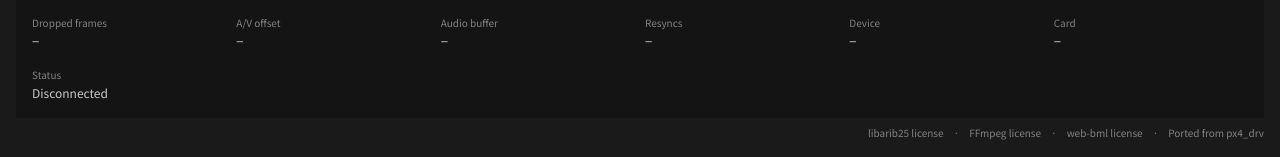
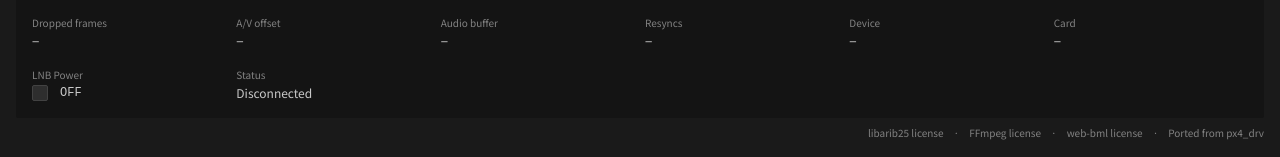
Before and after one commit to e04/px4-web, a React (Vite) app: page / in a window 1280 px wide. Shown: the part 1584-1741 px from the top of the page. Built offline with nearby package versions, Linux system fonts and the light colour scheme.

Commit message:
status: LNB power checkbox with confirmation

```diff
--- a/src/app/App.tsx
+++ b/src/app/App.tsx
@@ -197,6 +197,9 @@ export default function App() {
                 playback={playback.playback}
                 deviceLabel={session.deviceLabel}
                 cardless={session.cardless}
+                lnb={session.lnb}
+                lnbSupported={session.lnbSupported}
+                onLnbChange={(on) => void session.setLnb(on)}
                 b25={session.b25}
                 status={status}
               />
--- a/src/app/components/Diagnostics.tsx
+++ b/src/app/components/Diagnostics.tsx
@@ -1,5 +1,5 @@
-import { memo, useEffect, useRef } from 'react';
-import { Box, Group, Paper, SimpleGrid, Stack, Text } from '@mantine/core';
+import { memo, useEffect, useRef, useState } from 'react';
+import { Box, Button, Checkbox, Group, Modal, Paper, SimpleGrid, Stack, Text } from '@mantine/core';
 import type { TransportSnapshot } from '../../transport/pipeline';
 import type { ProgramEvent } from '../../transport/program-info';
 import type { PlayerSnapshot } from '../hooks/usePlayback';
@@ -61,6 +61,9 @@ interface MetricsGridProps {
   playback: PlayerSnapshot | undefined;
   deviceLabel: string;
   cardless: boolean;
+  lnb: boolean;
+  lnbSupported: boolean;
+  onLnbChange: (on: boolean) => void;
   b25: Record<string, number | boolean | undefined> | undefined;
   status: string;
 }
@@ -70,9 +73,13 @@ export function MetricsGrid({
   playback,
   deviceLabel,
   cardless,
+  lnb,
+  lnbSupported,
+  onLnbChange,
   b25,
   status,
 }: MetricsGridProps) {
+  const [confirmLnb, setConfirmLnb] = useState(false);
   const metrics: [string, string][] = [
     ['Bitrate', format(transport?.mbps, ' Mbps', 2)],
     ['Max input gap', format(transport?.maxGapMs, ' ms', 0)],
@@ -106,7 +113,27 @@ export function MetricsGrid({
             </Text>
           </Box>
         ))}
-        <Box style={{ gridColumn: '1 / -1', minWidth: 0 }}>
+        <Box>
+          <Text component="dt" size="10px" c="dimmed" mb={5}>
+            LNB Power
+          </Text>
+          <Box component="dd" m={0}>
+            <Checkbox
+              size="xs"
+              aria-label="LNB Power"
+              label={lnb ? 'ON' : 'OFF'}
+              styles={{ label: { fontFamily: 'monospace' } }}
+              checked={lnb}
+              disabled={!lnbSupported}
+              onChange={(event) => {
+                // Powering the LNB puts DC on the antenna cable; ask before switching on.
+                if (event.currentTarget.checked) setConfirmLnb(true);
+                else onLnbChange(false);
+              }}
+            />
+          </Box>
+        </Box>
+        <Box style={{ gridColumn: '2 / -1', minWidth: 0 }}>
           <Text component="dt" size="10px" c="dimmed" mb={5}>
             Status
           </Text>
@@ -115,6 +142,28 @@ export function MetricsGrid({
           </Text>
         </Box>
       </SimpleGrid>
+      <Modal
+        opened={confirmLnb}
+        onClose={() => setConfirmLnb(false)}
+        title="Turn on LNB power?"
+        centered
+      >
+        <Group justify="flex-end" gap="xs">
+          <Button color="gray" variant="subtle" onClick={() => setConfirmLnb(false)}>
+            Cancel
+          </Button>
+          <Button
+            color="dark"
+            variant="white"
+            onClick={() => {
+              setConfirmLnb(false);
+              onLnbChange(true);
+            }}
+          >
+            Turn on
+          </Button>
+        </Group>
+      </Modal>
     </Paper>
   );
 }
--- a/src/app/hooks/useReceiverSession.ts
+++ b/src/app/hooks/useReceiverSession.ts
@@ -18,7 +18,14 @@ import {
   type ScanEntry,
   type ScanMap,
 } from '../../scan';
-import { CHANNEL_KEY, SERVICE_KEY, loadValue, saveValue, settingsStore } from '../../storage';
+import {
+  CHANNEL_KEY,
+  LNB_KEY,
+  SERVICE_KEY,
+  loadValue,
+  saveValue,
+  settingsStore,
+} from '../../storage';
 import { DEFAULT_CHANNEL, loadChannel, stateLabels } from '../format';
 import { loadEpg, mergeEpg, saveEpg, type EpgMap } from '../../epg';
 import { crawlEpg } from '../../epg-crawl';
@@ -169,6 +176,10 @@ export function useReceiverSession({
   const [connected, setConnected] = useState(false);
   const [deviceLabel, setDeviceLabel] = useState('');
   const [cardless, setCardless] = useState(false);
+  const [lnb, setLnbState] = useState(false);
+  const lnbRef = useRef(lnb);
+  lnbRef.current = lnb;
+  const [lnbSupported, setLnbSupported] = useState(true);
   const [b25, setB25] = useState<Record<string, number | boolean | undefined>>();
   const scanRef = useRef(scan);
   scanRef.current = scan;
@@ -235,6 +246,7 @@ export function useReceiverSession({
     setB25(undefined);
     setDeviceLabel('');
     setCardless(false);
+    setLnbSupported(true);
     setStatus('Disconnected');
     if (message) addLog(message);
   };
@@ -246,6 +258,26 @@ export function useReceiverSession({
     addLog(message, true);
     await closeSession('Disconnected after playback failure');
     setStatus(`Playback error: ${message}`);
+  };
+
+  useEffect(() => {
+    void loadValue<boolean>(LNB_KEY, settingsStore).then((saved) => {
+      if (saved) setLnbState(true);
+    });
+  }, []);
+
+  // Board power is also switched on the next initialize when no session is open.
+  const setLnb = async (on: boolean) => {
+    setLnbState(on);
+    void saveValue(LNB_KEY, on, settingsStore);
+    const receiver = sessionRef.current?.receiver;
+    if (!receiver) return;
+    try {
+      await receiver.setLnb(on);
+      addLog(`LNB power ${on ? 'on' : 'off'}`);
+    } catch (error) {
+      addLog(`LNB power: ${error instanceof Error ? error.message : String(error)}`, true);
+    }
   };
 
   useEffect(() => {
@@ -620,6 +652,8 @@ export function useReceiverSession({
       setConnected(true);
       setDeviceLabel(session.deviceInfo.productName);
       setCardless(!session.deviceInfo.hasCardReader);
+      setLnbSupported(session.receiver.bridge.hasLnb);
+      session.receiver.lnb = lnbRef.current;
       addLog(
         `${session.deviceInfo.productName} connected${session.deviceInfo.devId != null ? ` (dev ${session.deviceInfo.devId})` : ''}${session.deviceInfo.hasCardReader ? '' : ' [no card reader]'}`,
       );
@@ -843,6 +877,8 @@ export function useReceiverSession({
         setConnected(true);
         setDeviceLabel(fresh.deviceInfo.productName);
         setCardless(!fresh.deviceInfo.hasCardReader);
+        setLnbSupported(fresh.receiver.bridge.hasLnb);
+        fresh.receiver.lnb = lnbRef.current;
         addLog(
           `${fresh.deviceInfo.productName} connected${fresh.deviceInfo.devId != null ? ` (dev ${fresh.deviceInfo.devId})` : ''}${fresh.deviceInfo.hasCardReader ? '' : ' [no card reader]'}`,
         );
@@ -934,6 +970,9 @@ export function useReceiverSession({
     connected,
     deviceLabel,
     cardless,
+    lnb,
+    lnbSupported,
+    setLnb,
     b25,
     previewTarget,
     previewState:
--- a/src/driver/bridge.ts
+++ b/src/driver/bridge.ts
@@ -151,6 +151,15 @@ export class It930xBridge {
     }
   }
 
+  /** ISDB2056 boards have no LNB supply; the others drive it from GPIO11. */
+  get hasLnb(): boolean {
+    return !this.family.startsWith('isdb2056');
+  }
+
+  async lnbPower(on: boolean): Promise<void> {
+    if (this.hasLnb) await this.write(0xd8d3, on ? 1 : 0);
+  }
+
   async power(on: boolean): Promise<void> {
     if (on) {
       await this.write(this.resetRegister, 0);
--- a/src/driver/receiver.ts
+++ b/src/driver/receiver.ts
@@ -60,6 +60,8 @@ export class Receiver {
   private callQueue: Promise<unknown> = Promise.resolve();
   // After a preview is adopted the second tuner pair plays and the first one is free.
   private swapped = false;
+  /** Requested LNB power; applied on initialize and cut on stop. */
+  lnb = false;
   constructor(
     readonly bridge: It930xBridge,
     private readonly maxPacketSize: number,
@@ -155,6 +157,8 @@ export class Receiver {
       }
       this.check();
       await this.bridge.power(true);
+      this.check();
+      if (this.lnb) await this.bridge.lnbPower(true);
       this.check();
       const model = { px4: 0, isdb2056: 1, isdb2056n: 2, mlt: 3 }[this.bridge.family];
       await this.call('receiver_init', model);
@@ -339,6 +343,13 @@ export class Receiver {
     return true;
   }
 
+  /** Switch LNB power now when the board is powered, otherwise on the next initialize. */
+  async setLnb(on: boolean): Promise<void> {
+    this.lnb = on;
+    if (['ready', 'tuning', 'locked', 'streaming'].includes(this.state))
+      await this.bridge.lnbPower(on);
+  }
+
   /** Put the auxiliary tuner back to sleep. */
   async auxiliaryStop(): Promise<void> {
     if (this.tuner && ['ready', 'tuning', 'locked', 'streaming'].includes(this.state))
@@ -361,6 +372,11 @@ export class Receiver {
         if (this.tuner) await this.call('receiver_stop');
       } catch (error) {
         first = error;
+      }
+      try {
+        if (this.lnb) await this.bridge.lnbPower(false);
+      } catch (error) {
+        first ??= error;
       }
       try {
         await this.bridge.power(false);
--- a/src/storage.ts
+++ b/src/storage.ts
@@ -13,6 +13,7 @@ export const SERVICE_KEY = 'px4-service';
 export const CAPTION_KEY = 'px4-caption';
 export const VOLUME_KEY = 'px4-volume';
 export const DATA_BROADCAST_KEY = 'px4-data-broadcast';
+export const LNB_KEY = 'px4-lnb';
 
 export async function loadValue<T>(key: string, store: UseStore): Promise<T | undefined> {
   try {
```
